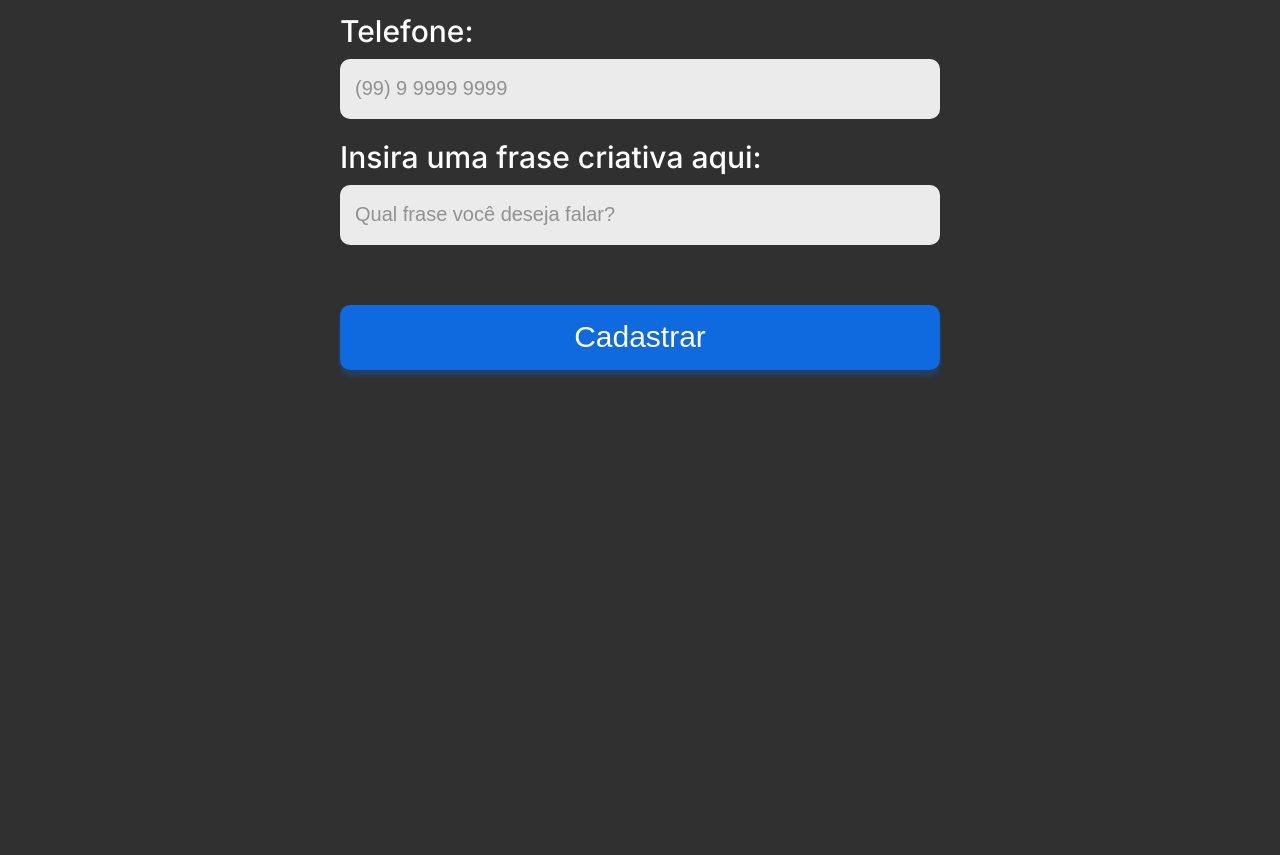
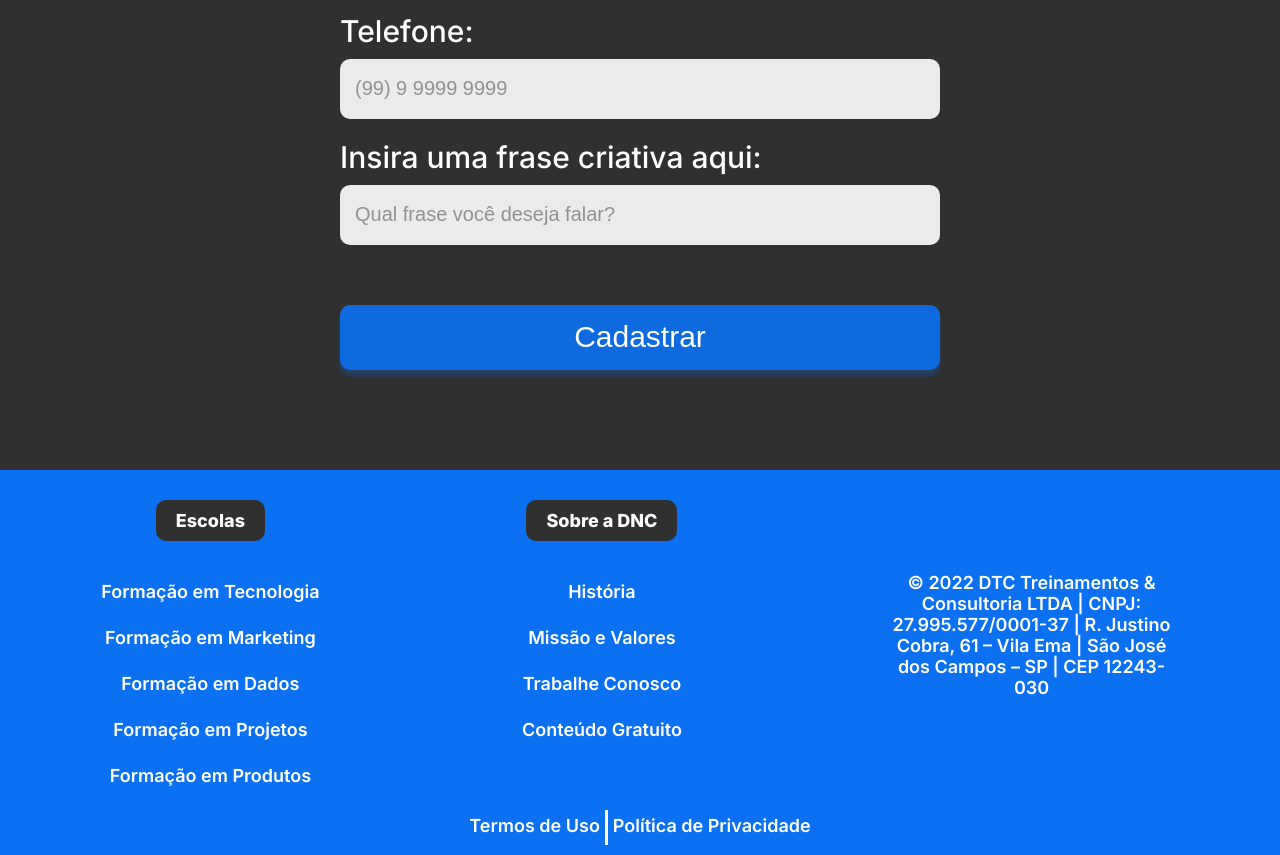
Before and after one commit to mrcsmrt/bootcamp-dnc, a plain HTML site: page index.html in a window 1280 px wide. Shown: the part 1195-2050 px from the top of the page. Before the commit the page ends 1665 px from the top, so only its background shows below. Drawn offline with Linux system fonts and the light colour scheme.

```diff
--- a/index.html
+++ b/index.html
@@ -66,7 +66,36 @@
        </form>
     </section>
 
-
+    <footer>
+        <div class="line1">
+            <nav>
+                <h5>Escolas</h5>
+                <ul>
+                    <li><a href="">Formação em Tecnologia</a></li>
+                    <li><a href="">Formação em Marketing</a></li>
+                    <li><a href="">Formação em Dados</a></li>
+                    <li><a href="">Formação em Projetos</a></li>
+                    <li><a href="">Formação em Produtos</a></li>
+                </ul>
+            </nav>
+            <nav>
+                <h5>Sobre a DNC</h5>
+                <ul>
+                    <li><a href="">História</a></li>
+                    <li><a href="">Missão e Valores</a></li>
+                    <li><a href="">Trabalhe Conosco</a></li>
+                    <li><a href="">Conteúdo Gratuito</a></li>
+                </ul>
+            </nav>
+            <div class="adress">
+                <p>© 2022 DTC Treinamentos & Consultoria LTDA | CNPJ: 27.995.577/0001-37 | R. Justino Cobra, 61 – Vila Ema | São José dos Campos – SP | CEP 12243-030</p>
+            </div>
+        </div>
+        <div class="line2">
+            <a href="">Termos de Uso</a>
+            <a href="">Política de Privacidade</a>
+        </div>
+    </footer>
 
 </body>
 </html>
--- a/style.css
+++ b/style.css
@@ -4,8 +4,6 @@
     --azulHover: #94c1ff;
     --fontPadrao: 'inter';
 }
-
-
 
 body {
     margin: 0px;
@@ -148,3 +146,135 @@
         box-shadow: 0px 6px 4px rgba(12, 112, 242, 0.25);
         cursor: pointer;
     }
+
+footer {
+    width: 100%;
+    background-color: var(--azulDnc);
+}
+
+footer .line1 {
+        display: flex;
+        justify-content: space-around;
+        align-items: center;
+    }
+
+footer ul {
+    list-style: none;
+    margin: 0px;
+    padding: 0px;
+}
+
+footer nav {
+    display: flex;
+    flex-direction: column;
+    align-items: center;
+    height: 330px;
+}
+
+footer h5 {
+    text-align: center;
+    color: white;
+    font-weight: 800;
+    font-size: 18px;
+    font-family: var(--fontPadrao);
+    background-color: var(--pretoDnc);
+    border-radius: 10px;
+    padding: 10px 20px 10px 20px;
+    margin-bottom: 15px;
+}
+
+footer ul li {
+    text-align: center;
+    color: white;
+    font-weight: 600;
+    font-size: 18px;
+    font-family: var(--fontPadrao);
+    margin: 25px 0px 25px 0px;
+}
+
+footer ul li a {
+    color: white;
+    text-decoration: none;
+}
+
+footer ul li a:hover {
+    color: var(--azulHover);
+}
+
+footer .adress {
+    font-weight: 600;
+    font-size: 18px;
+    font-family: var(--fontPadrao);
+    color: white;
+    text-align: center;
+    width: 23%;
+}
+
+footer .line2 {
+    height: 35px;
+    display: flex;
+    justify-content: center;
+    margin: 0px;
+    padding: 10px;
+}
+
+footer .line2 a {
+    font-family: var(--fontPadrao);
+    font-size: 18px;
+    font-weight: 600;
+    color: white;
+    text-decoration: none;
+    padding: 5px;
+}
+
+footer .line2 a:first-child {
+    border-right: 3px solid white;
+}
+
+footer .line2 a:hover {
+    color: var(--azulHover);
+}
+
+
+@media only screen and (max-width: 600px) {
+
+    #principal {
+        flex-direction: column;
+        height: auto;
+    }
+
+    #menu {
+        flex-direction: column;
+        width: 100%;
+        margin: 0px;
+    }
+
+    #menu a {
+        height: 50px;
+        align-items: center;
+    }
+
+    #principal button {
+        width: 100%;
+        margin: 0;
+    }
+
+    section h1 {
+        font-size: 38px;
+    }
+
+    section h2 {
+        font-size: 28px;
+        padding-left: 15px;
+        padding-right: 15px;
+    }
+
+    form {
+        width: 95%;
+        font-size: 20px;
+    }
+
+    .checkBoxItens label {
+        font-size: 17px;
+    }
+}
```
